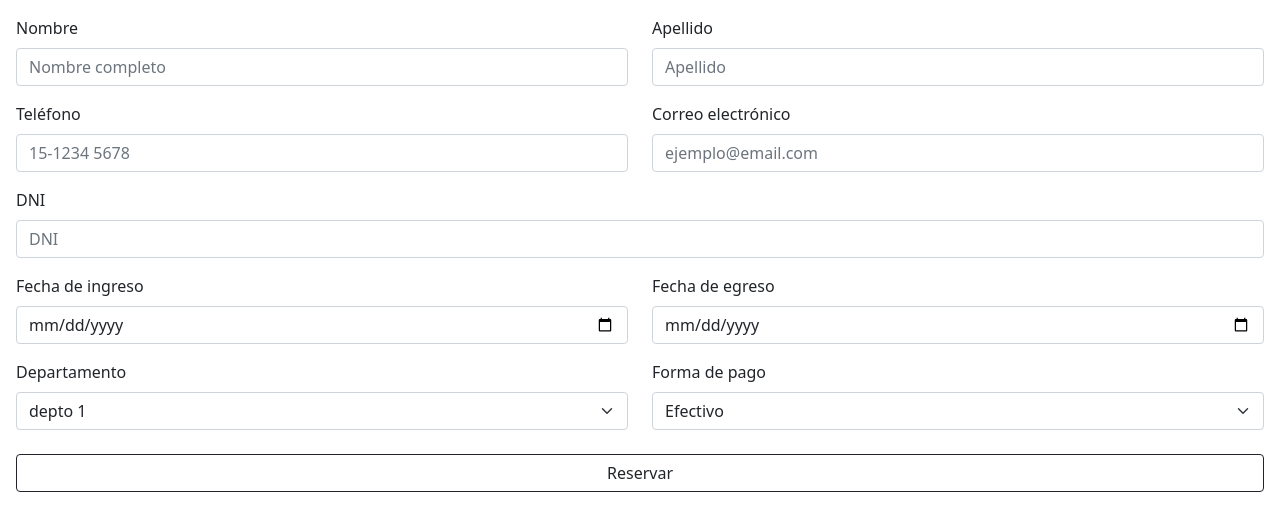
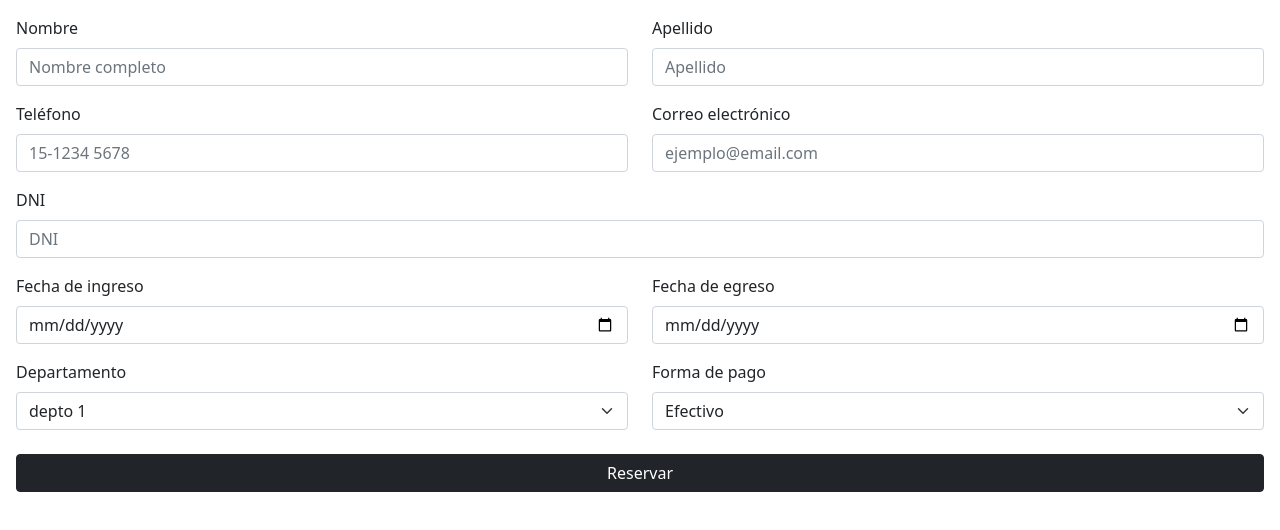
Before and after one commit to lfelisiak/alquiler-costa, a React (Create React App) app in the folder app/: page / in a window 1280 px wide. Shown: the top 530 px of the page. Built offline with nearby package versions, Linux system fonts and the light colour scheme.

Commit message:
color boton enviar

```diff
--- a/app/src/FormularioAlquiler.js
+++ b/app/src/FormularioAlquiler.js
@@ -64,7 +64,7 @@ const FormularioAlquiler = () => {
                     </Form.Group>
                 </Row>
 
-                <Button className="col-12 mt-2" variant="outline-dark" type="submit">
+                <Button className="col-12 mt-2" variant="dark" type="submit">
                     Reservar
                 </Button>
             </Form>
```
